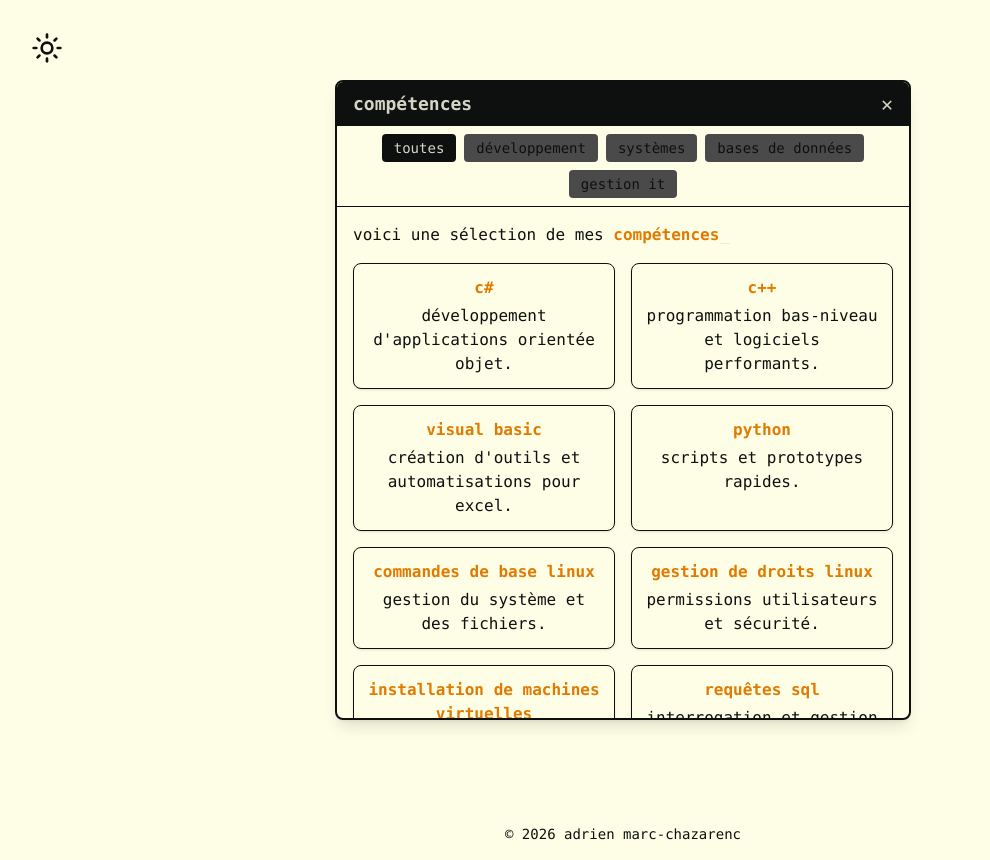
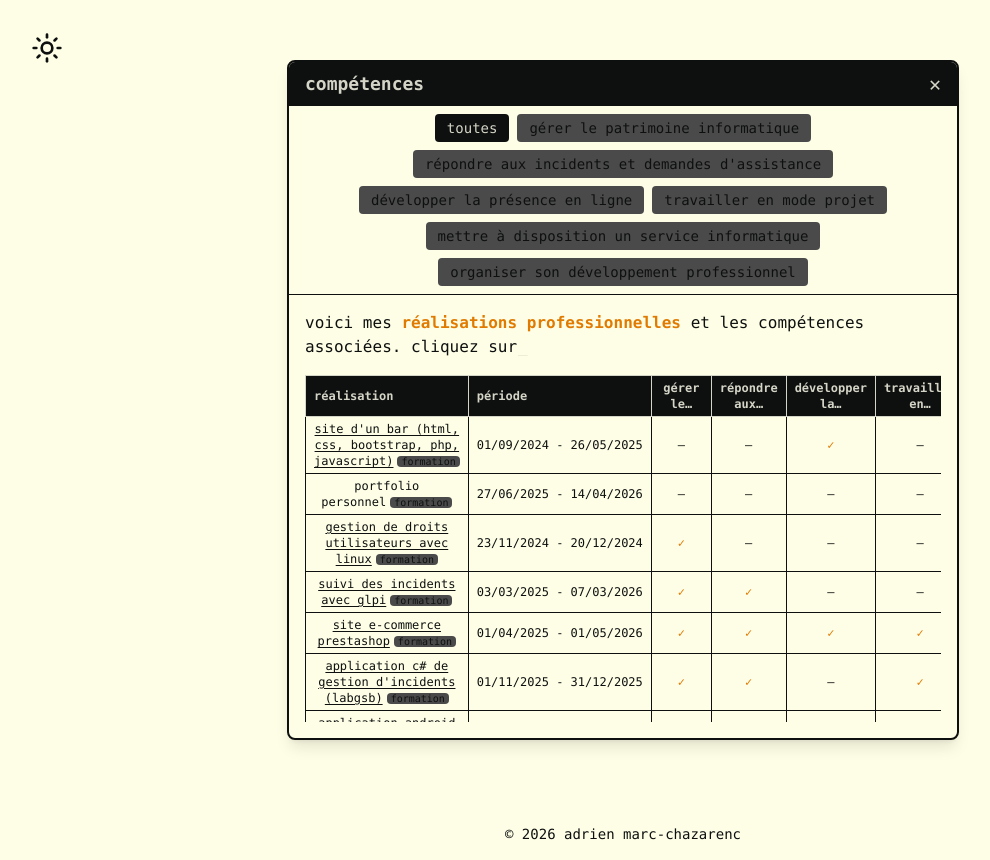
Before and after one commit to Sugarrats/portfollio, a React (Vite) app: page / in a window 1280 px wide. Both pictures are taken after a click on the button 486 px from the left and 378 px from the top of the page. Shown: the whole page, without its empty margins (17-1007 px from the left). Built offline with nearby package versions, Linux system fonts and the light colour scheme.

Commit message:
changement des compétences

```diff
--- a/src/Elements/Compétences.jsx
+++ b/src/Elements/Compétences.jsx
@@ -2,67 +2,131 @@
 
 import React, { useRef, useEffect, useState } from "react";
 import Draggable from "react-draggable";
-import { FolderOpen } from "lucide-react";
 import Typewriter from "typewriter-effect";
 
-export default function ModalCompétences({ isOpen, onClose, title = "compétences" }) {
+// Les 6 compétences du BTS SIO (colonnes C→H du tableau E5)
+const COMPETENCES = [
+  { id: "C", label: "gérer le patrimoine informatique" },
+  { id: "D", label: "répondre aux incidents et demandes d'assistance" },
+  { id: "E", label: "développer la présence en ligne" },
+  { id: "F", label: "travailler en mode projet" },
+  { id: "G", label: "mettre à disposition un service informatique" },
+  { id: "H", label: "organiser son développement professionnel" },
+];
+
+export default function ModalCompétences({
+  isOpen,
+  onClose,
+  title = "compétences",
+  setIsWebBarOpen,
+  setIsParcOpen,
+  setIsVeilleOpen,
+  setIsPrestaOpen,
+  setIsDroitsOpen,
+  setIsStagesOpen,
+  setIsGsbOpen,
+  setIsAndroidOpen,
+  setIsApiOpen,
+  setIsAlternanceOpen,
+}) {
   const nodeRef = useRef(null);
   const [isMobile, setIsMobile] = useState(false);
-  const [activeFilters, setActiveFilters] = useState([]); // filtres actifs
-
-  // Liste des compétences
-  const compétences = [
-
-    // Compétences Développement logiciel
-    { id: "développement", title: "c#", description: "développement d'applications orientée objet." },
-    { id: "développement", title: "c++", description: "programmation bas-niveau et logiciels performants." },
-    { id: "développement", title: "visual basic", description: "création d'outils et automatisations pour excel." },
-    { id: "développement", title: "python", description: "scripts et prototypes rapides." },
-
-    // Systèmes et réseaux
-    { id: "systèmes", title: "commandes de base linux", description: "gestion du système et des fichiers." },
-    { id: "systèmes", title: "gestion de droits linux", description: "permissions utilisateurs et sécurité." },
-    { id: "systèmes", title: "installation de machines virtuelles", description: "déploiement d'environnements isolés." },
-
-    // Bases de données
-    { id: "bases de données", title: "requêtes sql", description: "interrogation et gestion des données." },
-    { id: "bases de données", title: "gestion de bases de données", description: "administration des systèmes de gestion de bases relationnelles." },
-
-    // Gestion IT
-    { id: " gestion it", title: "glpi", description: "gestion de parc informatique et tickets de support." },
-  ];
-
-  // Gestion des filtres
-  const filters = ["all", ...new Set(compétences.map((c) => c.id))];
+  const [activeFilter, setActiveFilter] = useState(null);
 
   useEffect(() => {
-    const handleResize = () => {
-      setIsMobile(window.innerWidth < 768);
-    };
-
+    const handleResize = () => setIsMobile(window.innerWidth < 768);
     handleResize();
     window.addEventListener("resize", handleResize);
-
     return () => window.removeEventListener("resize", handleResize);
   }, []);
 
-  const toggleFilter = (filter) => {
-    if (filter === "all") {
-      setActiveFilters([]); // désactive tous les filtres
-    } else {
-      setActiveFilters((prev) =>
-        prev.includes(filter)
-          ? prev.filter((f) => f !== filter)
-          : [...prev, filter]
-      );
-    }
-  };
+  if (!isOpen) return null;
 
-  const isActive = (filter) => {
-    return filter === "all" ? activeFilters.length === 0 : activeFilters.includes(filter);
-  };
+  // Les réalisations avec les compétences cochées (cases vertes du tableau E5)
+  // onClick ouvre la modale du projet correspondant
+  const realisations = [
+    {
+      titre: "site d'un bar (html, css, bootstrap, php, javascript)",
+      periode: "01/09/2024 - 26/05/2025",
+      type: "formation",
+      onClick: () => setIsWebBarOpen(true),
+      competences: { C: false, D: false, E: true, F: false, G: true, H: false },
+    },
+    {
+      titre: "portfolio personnel",
+      periode: "27/06/2025 - 14/04/2026",
+      type: "formation",
+      onClick: null,
+      competences: { C: false, D: false, E: false, F: false, G: false, H: true },
+    },
+    {
+      titre: "gestion de droits utilisateurs avec linux",
+      periode: "23/11/2024 - 20/12/2024",
+      type: "formation",
+      onClick: () => setIsDroitsOpen(true),
+      competences: { C: true, D: false, E: false, F: false, G: false, H: false },
+    },
+    {
+      titre: "suivi des incidents avec GLPI",
+      periode: "03/03/2025 - 07/03/2026",
+      type: "formation",
+      onClick: () => setIsParcOpen(true),
+      competences: { C: true, D: true, E: false, F: false, G: false, H: false },
+    },
+    {
+      titre: "site e-commerce prestashop",
+      periode: "01/04/2025 - 01/05/2026",
+      type: "formation",
+      onClick: () => setIsPrestaOpen(true),
+      competences: { C: true, D: true, E: true, F: true, G: false, H: false },
+    },
+    {
+      titre: "application c# de gestion d'incidents (LabGSB)",
+      periode: "01/11/2025 - 31/12/2025",
+      type: "formation",
+      onClick: () => setIsGsbOpen(true),
+      competences: { C: true, D: true, E: false, F: true, G: true, H: false },
+    },
+    {
+      titre: "application android avec bd sqlite",
+      periode: "15/12/2025 - 12/01/2026",
+      type: "formation",
+      onClick: () => setIsAndroidOpen(true),
+      competences: { C: false, D: true, E: false, F: false, G: true, H: false },
+    },
+    {
+      titre: "api php/json + application php (méthode agile)",
+      periode: "12/03/2026 - 02/04/2026",
+      type: "formation",
+      onClick: () => setIsApiOpen(true),
+      competences: { C: false, D: false, E: false, F: true, G: true, H: false },
+    },
+    {
+      titre: "veille technologique (langage zig)",
+      periode: "2025 - 2026",
+      type: "formation",
+      onClick: () => setIsVeilleOpen(true),
+      competences: { C: false, D: false, E: false, F: false, G: false, H: true },
+    },
+    {
+      titre: "stage imft — macros excel en visual basic",
+      periode: "26/05/2025 - 27/06/2025",
+      type: "stage",
+      onClick: () => setIsStagesOpen(true),
+      competences: { C: false, D: true, E: false, F: true, G: true, H: true },
+    },
+    {
+      titre: "alternance drafpica — application web c# (api yparéo)",
+      periode: "03/11/2025 - 30/06/2026",
+      type: "alternance",
+      onClick: () => setIsAlternanceOpen(true),
+      competences: { C: false, D: true, E: false, F: true, G: true, H: true },
+    },
+  ];
 
-  if (!isOpen) return null;
+  const filtered = activeFilter
+    ? realisations.filter((r) => r.competences[activeFilter])
+    : realisations;
 
   return (
     <div className="fixed inset-0 bg-background/50 pointer-events-none flex justify-center items-center z-[99999] p-4 sm:p-6 lowercase">
@@ -73,11 +137,11 @@ export default function ModalCompétences({ isOpen, onClose, title = "compétenc
       >
         <div
           ref={nodeRef}
-          style={{ maxHeight: "80vh" }}
+          style={{ maxHeight: "85vh" }}
           className={`
             bg-background border-2 border-bordure rounded-lg shadow-lg
             pointer-events-auto flex flex-col
-            w-full ${isMobile ? "max-w-[95%]" : "max-w-lg sm:max-w-xl md:w-1/2"}
+            w-full ${isMobile ? "max-w-[95%]" : "max-w-2xl md:w-3/5"}
             overflow-hidden
           `}
         >
@@ -98,30 +162,36 @@ export default function ModalCompétences({ isOpen, onClose, title = "compétenc
             </button>
           </div>
 
-          {/* Filtres */}
-          <div className="flex justify-center flex-wrap gap-2 px-4 py-2 border-b border-bordure bg-background">
-            {filters.map((filter) => (
+          {/* Filtres par compétence */}
+          <div className="flex justify-center flex-wrap gap-2 px-4 py-2 border-b border-bordure bg-background flex-shrink-0">
+            <button
+              onClick={() => setActiveFilter(null)}
+              className={`px-3 py-1 rounded text-sm font-medium transition ${
+                activeFilter === null ? "bg-primaire text-fenetre" : "bg-bordure text-text"
+              }`}
+            >
+              toutes
+            </button>
+            {COMPETENCES.map((c) => (
               <button
-                key={filter}
-                onClick={() => toggleFilter(filter)}
+                key={c.id}
+                onClick={() => setActiveFilter(activeFilter === c.id ? null : c.id)}
                 className={`px-3 py-1 rounded text-sm font-medium transition ${
-                  isActive(filter)
-                    ? "bg-primaire text-fenetre"
-                    : "bg-bordure text-text"
+                  activeFilter === c.id ? "bg-primaire text-fenetre" : "bg-bordure text-text"
                 }`}
               >
-                {filter === "all" ? "toutes" : filter}
+                {c.label}
               </button>
             ))}
           </div>
 
-          {/* Présentation des compétences et de mon futur projet d'orientation */}
-          <section className="p-4 overflow-y-auto flex-1 flex flex-col items-center gap-4 min-h-[150px] text-center">
-            <p className="text-left text-sm sm:text-base w-full max-w-full">
+          {/* Corps scrollable */}
+          <section className="p-4 overflow-y-auto flex-1 flex flex-col gap-4 min-h-[150px]">
+            <p className="text-left text-sm sm:text-base w-full">
               <Typewriter
                 options={{
                   strings: [
-                    "voici une sélection de mes <span class='text-secondaire font-bold'>compétences</span>",
+                    "voici mes <span class='text-secondaire font-bold'>réalisations professionnelles</span> et les compétences associées. cliquez sur une réalisation pour ouvrir le projet.",
                   ],
                   autoStart: true,
                   loop: false,
@@ -133,23 +203,85 @@ export default function ModalCompétences({ isOpen, onClose, title = "compétenc
               />
             </p>
 
-            <div className="grid grid-cols-1 sm:grid-cols-2 gap-4 w-full">
-              {compétences
-                .filter((c) =>
-                  activeFilters.length === 0 || activeFilters.includes(c.id)
-                )
-                .map((c, index) => (
-                  <div
-                    key={`${c.id}-${index}`}
-                    className="p-3 rounded-lg border border-bordure bg-background shadow-sm hover:shadow-md transition-transform transform hover:-translate-y-1"
-                  >
-                    <h3 className="font-semibold text-base text-secondaire mb-1">
-                      {c.title}
-                    </h3>
-                    <p className="text-sm sm:text-base">{c.description}</p>
-                  </div>
-                ))}
+            {/* Tableau */}
+            <div className="overflow-x-auto w-full">
+              <table className="w-full text-xs border-collapse">
+                <thead>
+                  <tr>
+                    <th className="border border-bordure px-2 py-1 text-left bg-primaire text-fenetre font-semibold min-w-[160px]">
+                      réalisation
+                    </th>
+                    <th className="border border-bordure px-2 py-1 text-left bg-primaire text-fenetre font-semibold min-w-[100px]">
+                      période
+                    </th>
+                    {COMPETENCES.map((c) => (
+                      <th
+                        key={c.id}
+                        className={`border border-bordure px-2 py-1 text-center font-semibold min-w-[60px] transition ${
+                          activeFilter === c.id
+                            ? "bg-secondaire text-fenetre"
+                            : "bg-primaire text-fenetre"
+                        }`}
+                        title={c.label}
+                      >
+                        {c.label.split(" ").slice(0, 2).join(" ")}…
+                      </th>
+                    ))}
+                  </tr>
+                </thead>
+                <tbody>
+                  {filtered.map((r, i) => (
+                    <tr
+                      key={i}
+                      onClick={r.onClick ?? undefined}
+                      className={`transition ${i % 2 === 0 ? "bg-background" : "bg-bordure/20"} ${
+                        r.onClick ? "cursor-pointer hover:bg-primaire/10" : ""
+                      }`}
+                    >
+                      <td className="border border-bordure px-2 py-1">
+                        <span className={`font-medium ${r.onClick ? "underline underline-offset-2" : ""}`}>
+                          {r.titre}
+                        </span>
+                        <span
+                          className={`ml-1 text-[10px] px-1 rounded ${
+                            r.type === "alternance"
+                              ? "bg-secondaire text-fenetre"
+                              : r.type === "stage"
+                              ? "bg-primaire text-fenetre"
+                              : "bg-bordure text-text"
+                          }`}
+                        >
+                          {r.type}
+                        </span>
+                      </td>
+                      <td className="border border-bordure px-2 py-1 text-center whitespace-nowrap">
+                        {r.periode}
+                      </td>
+                      {COMPETENCES.map((c) => (
+                        <td
+                          key={c.id}
+                          className={`border border-bordure px-2 py-1 text-center ${
+                            r.competences[c.id] ? "bg-secondaire/30" : ""
+                          }`}
+                        >
+                          {r.competences[c.id] ? (
+                            <span className="text-secondaire font-bold">✓</span>
+                          ) : (
+                            <span className="text-bordure">–</span>
+                          )}
+                        </td>
+                      ))}
+                    </tr>
+                  ))}
+                </tbody>
+              </table>
             </div>
+
+            {filtered.length === 0 && (
+              <p className="text-center text-sm text-gray-400 mt-4">
+                aucune réalisation pour cette compétence.
+              </p>
+            )}
           </section>
         </div>
       </Draggable>
--- a/src/Elements/Presentation.jsx
+++ b/src/Elements/Presentation.jsx
@@ -174,6 +174,16 @@ export const Presentation = () => {
             <CompetencesModal
                 isOpen={isCompetencesOpen}
                 onClose={() => setIsCompetencesOpen(false)}
+                setIsWebBarOpen={setIsWebBarOpen}
+                setIsParcOpen={setIsParcOpen}
+                setIsVeilleOpen={setIsVeilleOpen}
+                setIsPrestaOpen={setIsPrestaOpen}
+                setIsDroitsOpen={setIsDroitsOpen}
+                setIsStagesOpen={setIsStagesOpen}
+                setIsGsbOpen={setIsGsbOpen}
+                setIsAndroidOpen={setIsAndroidOpen}
+                setIsApiOpen={setIsApiOpen}
+                setIsAlternanceOpen={setIsAlternanceOpen}
             />
 
             <ProjetModal
```
